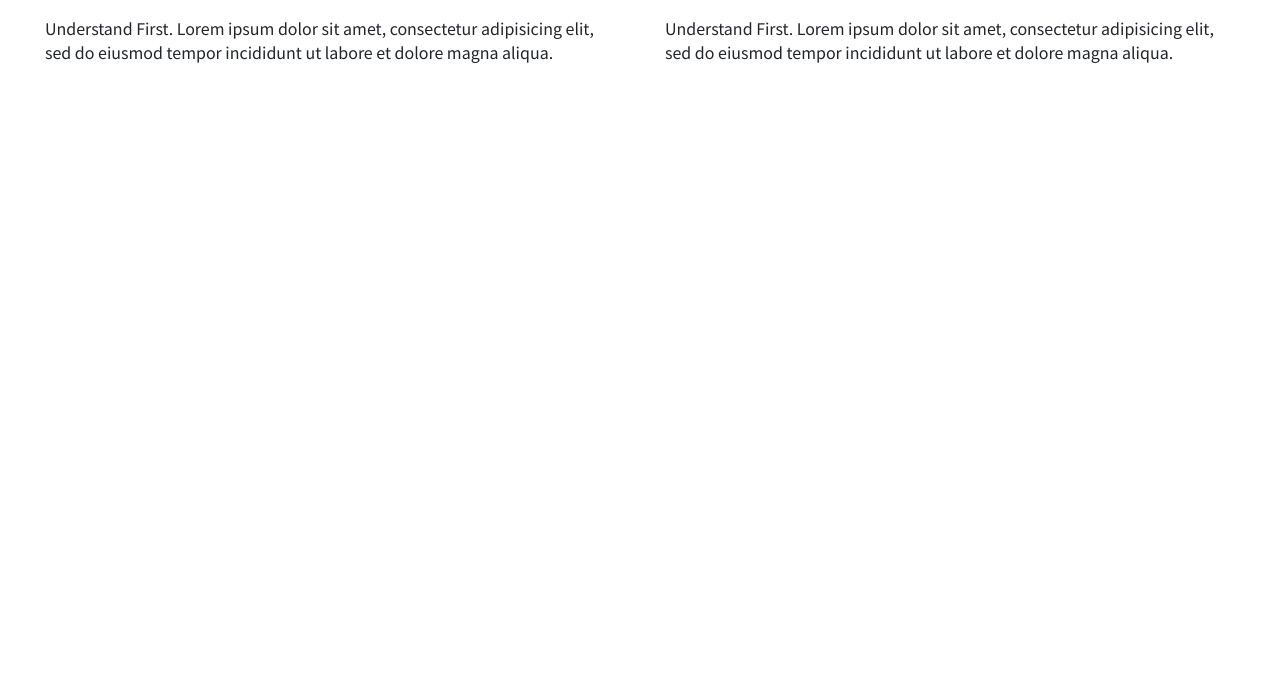
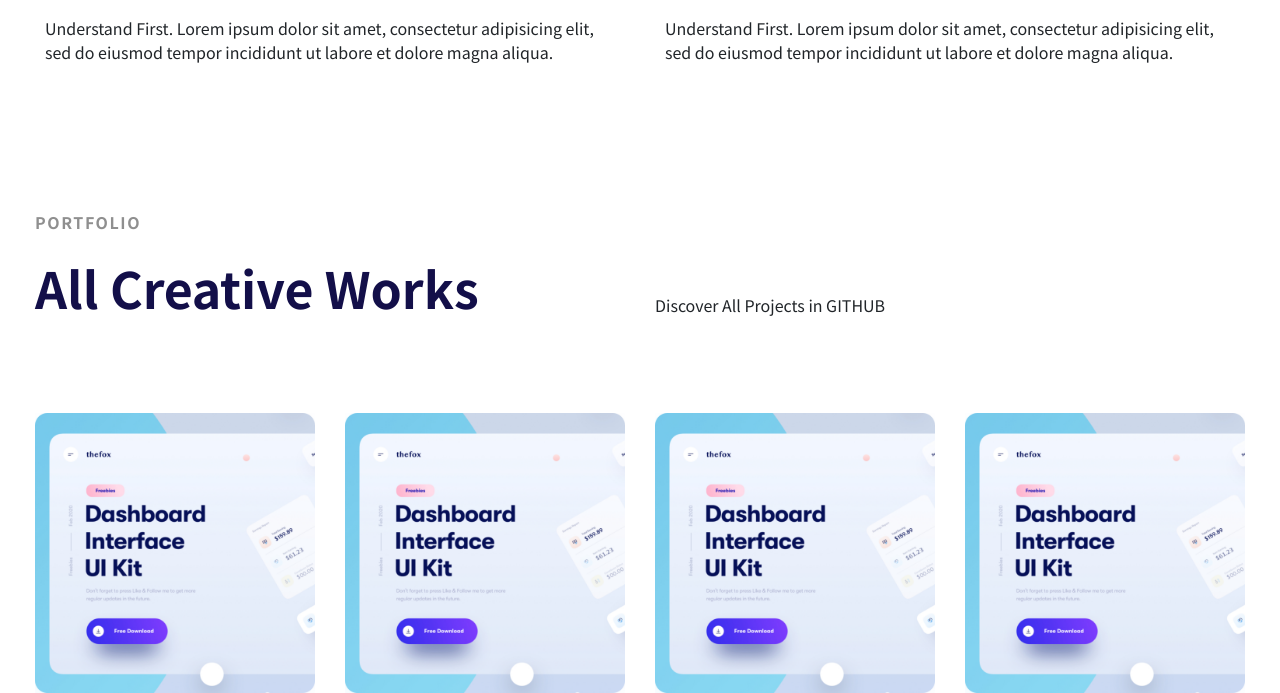
Before and after one commit to AnasAlwaleed00/portfolio, a PHP site: page / in a window 1280 px wide. Shown: the part 1099-1792 px from the top of the page. Before the commit the page ends 1189 px from the top, so only its background shows below. Run offline with PHP 8.4, Linux system fonts and the light colour scheme; style sheets or scripts are compiled from the project's sources.

Commit message:
-Added Portfolio

```diff
--- a/changes.txt
+++ b/changes.txt
@@ -3,3 +3,5 @@
 -Added Header
 
 -Added Expertise
+
+-Added Portfolio
--- a/css/style.css
+++ b/css/style.css
@@ -111,3 +111,27 @@ body .header-radius {
   margin-top: 10px;
   padding: 10px;
 }
+
+.portfolio {
+  margin-top: 120px;
+}
+.portfolio img {
+  width: 100%;
+}
+
+.portfolio-top .row {
+  align-items: flex-end;
+}
+.portfolio-top .portfolio-top-left p {
+  color: #00000070;
+  letter-spacing: 1.6px;
+  font-weight: 700;
+}
+.portfolio-top .portfolio-top-left h2 {
+  color: #130F49;
+  font-size: 50px;
+}
+
+.portfolio-projects {
+  margin-top: 80px;
+}
--- a/index.html
+++ b/index.html
@@ -103,6 +103,52 @@
         </div>
     </section>
 
+
+    <!-- Start PORTFOLIO -->
+    <section class="portfolio">
+        <div class="container">
+            <div class="portfolio-top">
+                <div class="row">
+                    <div class="col-6 portfolio-top-left">
+                        <p>PORTFOLIO</p>
+                        <h2>All Creative Works</h2>
+                    </div>
+                    <div class="col-6 portfolio-top-right">
+                        <p>Discover All Projects in GITHUB</p>
+                    </div>
+                </div>
+            </div>
+            <div class="portfolio-projects">
+                <div class="row">
+                    <div class="col-3 proj">
+                        <div class="proj-img">
+                            <img src="img/proj-img.png" alt="">
+                        </div>
+                    </div>
+
+                    <div class="col-3 proj">
+                        <div class="proj-img">
+                            <img src="img/proj-img.png" alt="">
+                        </div>
+                    </div>
+
+                    <div class="col-3 proj">
+                        <div class="proj-img">
+                            <img src="img/proj-img.png" alt="">
+                        </div>
+                    </div>
+
+                    <div class="col-3 proj">
+                        <div class="proj-img">
+                            <img src="img/proj-img.png" alt="">
+                        </div>
+                    </div>
+
+                </div>
+            </div>
+        </div>
+    </section>
+
     <script src="js/app.js"></script>
 </body>
 
--- a/scss/style.scss
+++ b/scss/style.scss
@@ -1,3 +1,4 @@
 @import "variables";
 @import "header";
 @import "expertise";
+@import "portfolio";
```
Also changed, not shown: scss/portfolio.scss (added, +25 -0 lines), img/proj-img.png (added).
